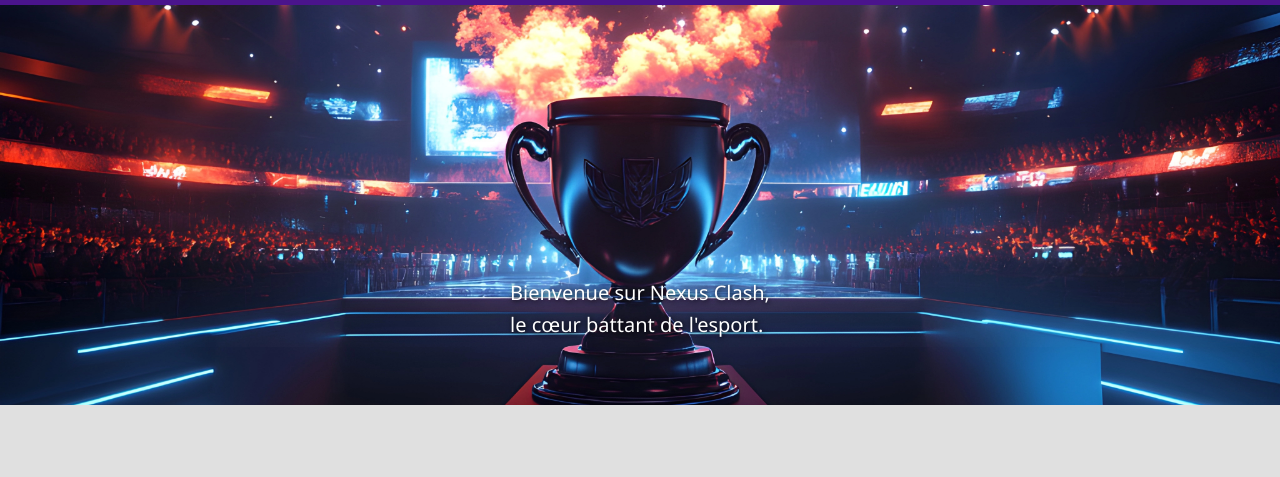
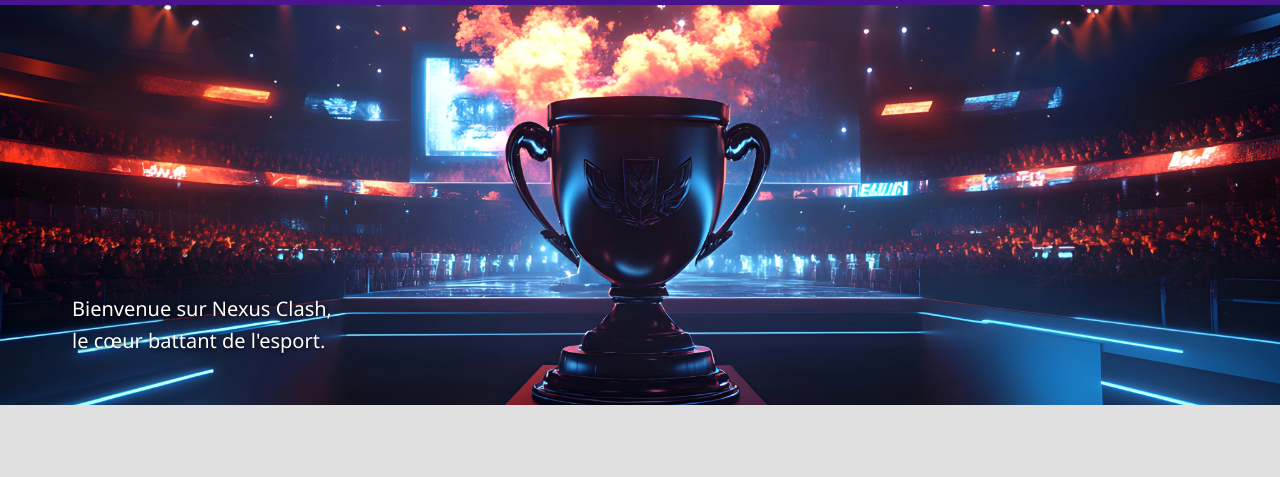
Before and after one commit to azriel750/int-gration, a plain HTML site: page index.html in a window 1280 px wide. Shown: the part 61-538 px from the top of the page. Drawn offline with nearby package versions, Linux system fonts and the light colour scheme.

Commit message:
version finale du projet,validé par w3c en html + css

```diff
--- a/index.html
+++ b/index.html
@@ -37,9 +37,11 @@
   </header>
 
 
-    <div class="banniere-nexus text-white text-left d-flex align-items-end py-5">
-      <p class="lead"> Bienvenue sur Nexus Clash, <br> le cœur battant de l'esport.</p>
-  </div>
+ <div class="banniere-nexus position-relative text-white" style="height: 300px;">
+  <p class="lead position-absolute bottom-0 start-0 m-4 p-4 px-5">
+    Bienvenue sur Nexus Clash, <br> le cœur battant de l'esport.
+  </p>
+</div>
 
 
   <section class="bg-primary text-black py-5">
```
Also changed, not shown: extension gauthier.txt (deleted).
